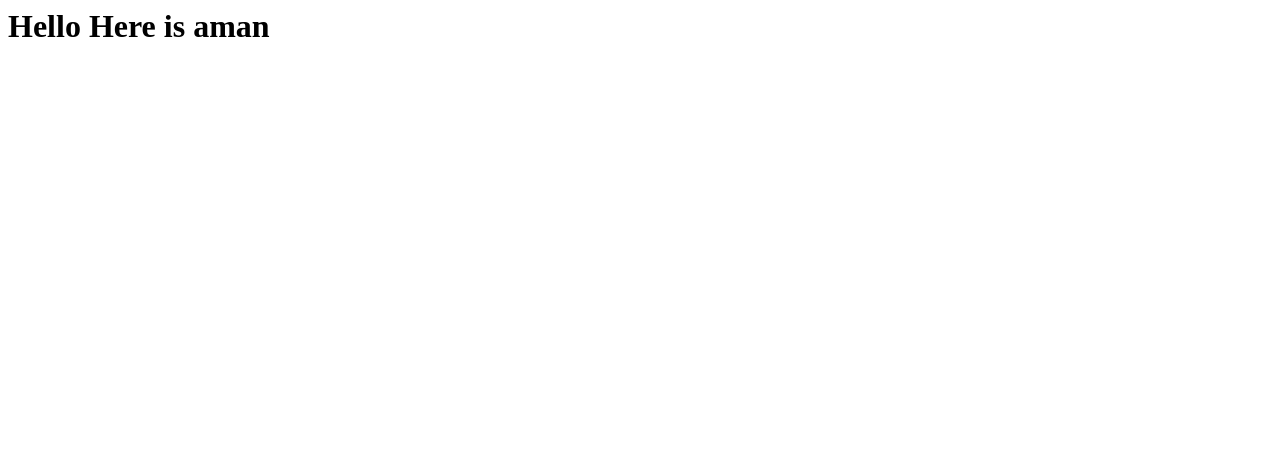
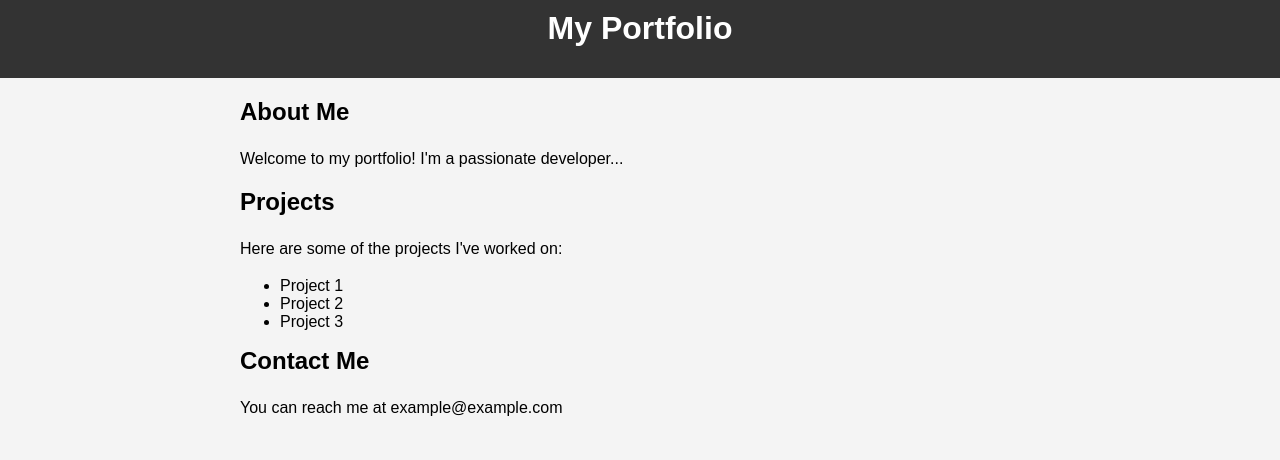
Before and after one commit to aman-3701/Resume, a plain HTML site: page index.html in a window 1280 px wide. Drawn offline with Linux system fonts and the light colour scheme.

Commit message:
1 Update index.html

```diff
--- a/index.html
+++ b/index.html
@@ -1,2 +1,56 @@
 
-<h1>Hello  Here is aman </h1>
+<!DOCTYPE html>
+<html lang="en">
+<head>
+    <meta charset="UTF-8">
+    <meta name="viewport" content="width=device-width, initial-scale=1.0">
+    <title>My Portfolio</title>
+    <style>
+        body {
+            font-family: Arial, sans-serif;
+            margin: 0;
+            padding: 0;
+            background-color: #f4f4f4;
+        }
+        header {
+            background-color: #333;
+            color: #fff;
+            padding: 10px 0;
+            text-align: center;
+        }
+        section {
+            padding: 20px;
+        }
+        .container {
+            max-width: 800px;
+            margin: 0 auto;
+        }
+        h1, h2, h3 {
+            margin-top: 0;
+        }
+        p {
+            line-height: 1.6;
+        }
+    </style>
+</head>
+<body>
+    <header>
+        <h1>My Portfolio</h1>
+    </header>
+    <section>
+        <div class="container">
+            <h2>About Me</h2>
+            <p>Welcome to my portfolio! I'm a passionate developer...</p>
+            <h2>Projects</h2>
+            <p>Here are some of the projects I've worked on:</p>
+            <ul>
+                <li>Project 1</li>
+                <li>Project 2</li>
+                <li>Project 3</li>
+            </ul>
+            <h2>Contact Me</h2>
+            <p>You can reach me at example@example.com</p>
+        </div>
+    </section>
+</body>
+</html>
```
